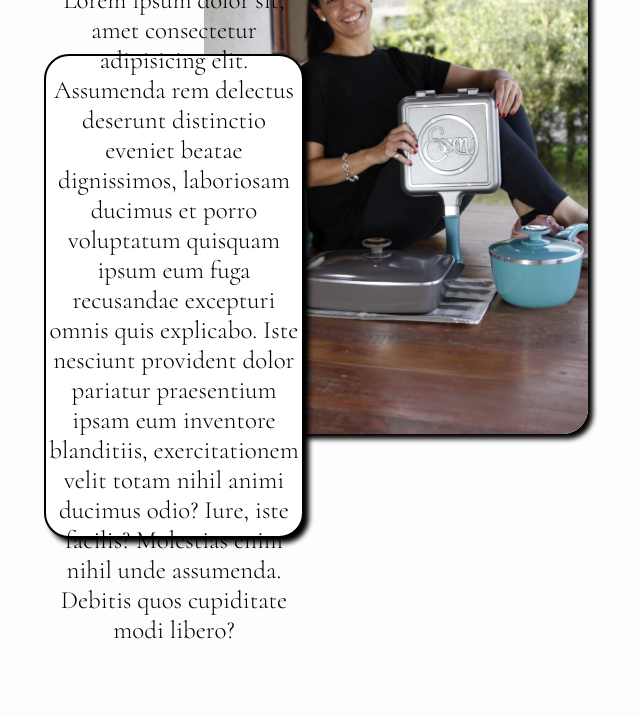
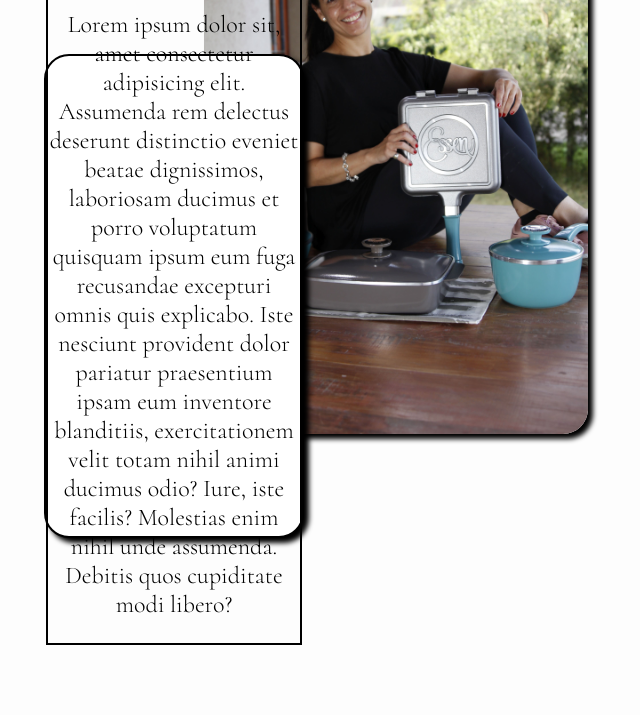
Before and after one commit to ArielTorresNavarro/Proyecto-Final-Nuevo, a plain HTML site: page pages/conocenos.html in a window 1280 px wide. Shown: the part 606-1321 px from the top of the page, without its empty margins (324-964 px from the left). Drawn offline with Linux system fonts and the light colour scheme.

Commit message:
Primera versión en GitHub

```diff
--- a/pages/conocenos.html
+++ b/pages/conocenos.html
@@ -33,8 +33,10 @@
         <section class="section1"><!--PRIMERA SECCIÓN: TEXTO DE PRESENTACIÓN DE GABRIELA EN TARJETA SUPERPUESTA A UNA FOTO DE GABI-->
             <div class="section1__div1"> <!--TEXTO DE LA TARJETA-->
                 <h2 class="title2">Soy Gabriela Cogo</h2>
-                <p class="texto">Lorem ipsum dolor sit, amet consectetur adipisicing elit. Assumenda rem delectus deserunt distinctio eveniet beatae dignissimos, laboriosam ducimus et porro voluptatum quisquam ipsum eum fuga recusandae excepturi omnis quis explicabo.
-                Iste nesciunt provident dolor pariatur praesentium ipsam eum inventore blanditiis, exercitationem velit totam nihil animi ducimus odio? Iure, iste facilis? Molestias enim nihil unde assumenda. Debitis quos cupiditate modi libero?</p>
+                <div style="border: 2px solid black">
+                    <p class="texto">Lorem ipsum dolor sit, amet consectetur adipisicing elit. Assumenda rem delectus deserunt distinctio eveniet beatae dignissimos, laboriosam ducimus et porro voluptatum quisquam ipsum eum fuga recusandae excepturi omnis quis explicabo.
+                    Iste nesciunt provident dolor pariatur praesentium ipsam eum inventore blanditiis, exercitationem velit totam nihil animi ducimus odio? Iure, iste facilis? Molestias enim nihil unde assumenda. Debitis quos cupiditate modi libero?</p>
+                </div>
             </div> <!--FIN DEL TEXTO DE LA TARJETA-->
             <div class="section1__div2"><!--FOTO DE GABRIELA-->
                 <img src="../Multimedia/Imagenes/Gabriela Cogo Essen 3.JPG" alt="Gabriela Cogo con una flip Essen" class="imagenconocenos">
--- a/style.css
+++ b/style.css
@@ -163,7 +163,7 @@ body {
 .texto {
     font-family: 'Cormorant', serif;
     font-style: normal;
-    font-size: 25px;
+    font-size: 1.5rem;
     color: black;
     display: flex;
     text-align: center;
```
